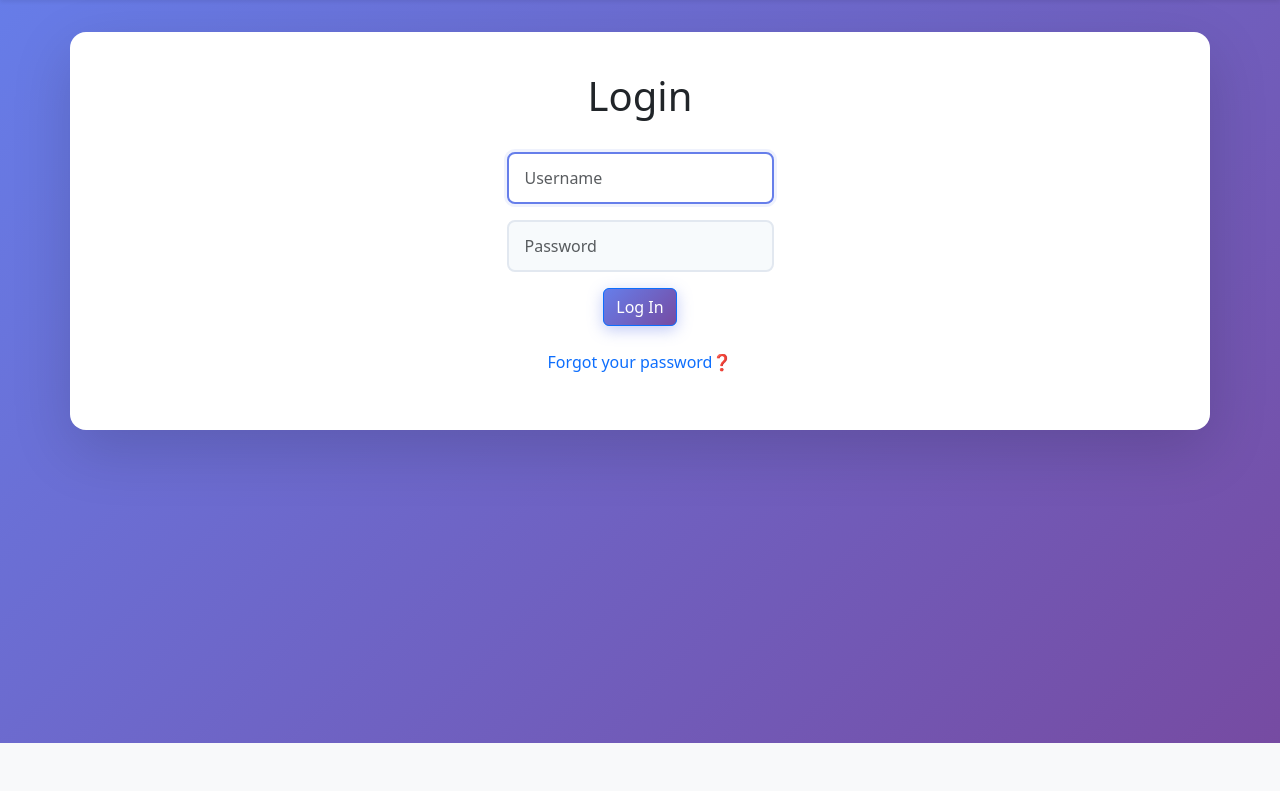
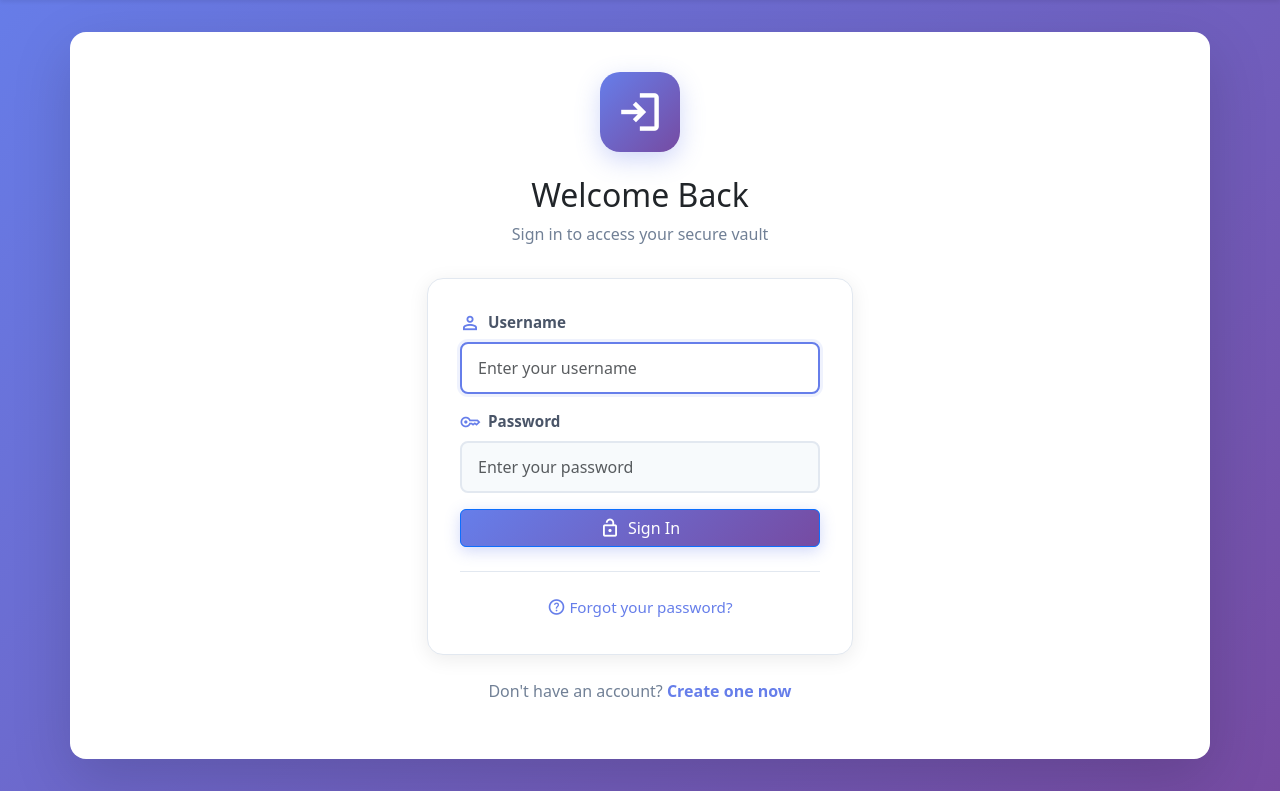
Before and after one commit to vedasm/AuthGuard, a Flask app: page /login in a window 1280 px wide. Shown: the part 57-848 px from the top of the page. Before the commit the page ends 800 px from the top, so only its background shows below. Run offline with Flask 3, Linux system fonts and the light colour scheme; some libraries are stand-ins or nearby versions.

Commit message:
Revamp login page with new layout and styles
Updated the login form layout and added styling for better user experience.

```diff
--- a/templates/login.html
+++ b/templates/login.html
@@ -5,21 +5,155 @@
 {% endblock %}
 
 {% block main %}
-    <h1>Login</h1>
-    <br>
-    <form action="/login" method="post">
-        <div class="mb-3">
-            <input autocomplete="off" autofocus class="form-control mx-auto w-auto" name="username" placeholder="Username" type="text">
-        </div>
-        <div class="mb-3">
-            <input class="form-control mx-auto w-auto" name="password" placeholder="Password" type="password">
+    <div class="container" style="max-width: 450px;">
+        <div class="page-header">
+            <div class="header-icon">
+                <span class="material-symbols-outlined">login</span>
+            </div>
+            <h2>Welcome Back</h2>
+            <p class="page-subtitle">Sign in to access your secure vault</p>
         </div>
 
-        <button class="btn btn-primary" type="submit">Log In</button>
-        <br>
-        <br>
-        <p class="text-muted">
-            <a href="{{ url_for('forgot') }}" class="text-decoration-none">Forgot your password❓</a>
-        </p>
-    </form>
+        <div class="form-card">
+            <form action="/login" method="post">
+                <div class="mb-3">
+                    <label for="username" class="form-label">
+                        <span class="material-symbols-outlined label-icon">person</span>
+                        Username
+                    </label>
+                    <input autocomplete="off" autofocus class="form-control" id="username" name="username" placeholder="Enter your username" type="text" required>
+                </div>
+                <div class="mb-3">
+                    <label for="password" class="form-label">
+                        <span class="material-symbols-outlined label-icon">key</span>
+                        Password
+                    </label>
+                    <input class="form-control" id="password" name="password" placeholder="Enter your password" type="password" required>
+                </div>
+
+                <button class="btn btn-primary w-100" type="submit">
+                    <span class="material-symbols-outlined">lock_open</span>
+                    Sign In
+                </button>
+            </form>
+
+            <div class="form-footer">
+                <a href="{{ url_for('forgot') }}" class="forgot-link">
+                    <span class="material-symbols-outlined">help</span>
+                    Forgot your password?
+                </a>
+            </div>
+        </div>
+
+        <div class="register-prompt">
+            <p>Don't have an account? <a href="{{ url_for('register') }}">Create one now</a></p>
+        </div>
+    </div>
+
+    <style>
+        .page-header {
+            text-align: center;
+            margin-bottom: 2rem;
+        }
+
+        .header-icon {
+            width: 80px;
+            height: 80px;
+            background: linear-gradient(135deg, #667eea 0%, #764ba2 100%);
+            border-radius: 20px;
+            display: flex;
+            align-items: center;
+            justify-content: center;
+            margin: 0 auto 1.5rem;
+            box-shadow: 0 8px 24px rgba(102, 126, 234, 0.3);
+        }
+
+        .header-icon .material-symbols-outlined {
+            font-size: 48px;
+            color: white;
+        }
+
+        .page-subtitle {
+            color: #718096;
+            font-size: 1rem;
+            margin-top: 0.5rem;
+        }
+
+        .form-card {
+            background: white;
+            padding: 2rem;
+            border-radius: 16px;
+            box-shadow: 0 4px 20px rgba(0, 0, 0, 0.08);
+            border: 1px solid #e2e8f0;
+        }
+
+        .form-label {
+            display: flex;
+            align-items: center;
+            gap: 0.5rem;
+            font-weight: 600;
+            color: #4a5568;
+            margin-bottom: 0.5rem;
+            font-size: 0.95rem;
+        }
+
+        .label-icon {
+            font-size: 20px;
+            color: #667eea;
+        }
+
+        .btn {
+            display: flex;
+            align-items: center;
+            justify-content: center;
+            gap: 0.5rem;
+        }
+
+        .btn .material-symbols-outlined {
+            font-size: 20px;
+        }
+
+        .form-footer {
+            margin-top: 1.5rem;
+            text-align: center;
+            padding-top: 1.5rem;
+            border-top: 1px solid #e2e8f0;
+        }
+
+        .forgot-link {
+            color: #667eea;
+            text-decoration: none;
+            font-size: 0.95rem;
+            display: inline-flex;
+            align-items: center;
+            gap: 0.25rem;
+            transition: all 0.2s ease;
+        }
+
+        .forgot-link:hover {
+            color: #764ba2;
+            gap: 0.5rem;
+        }
+
+        .forgot-link .material-symbols-outlined {
+            font-size: 18px;
+        }
+
+        .register-prompt {
+            text-align: center;
+            margin-top: 1.5rem;
+            color: #718096;
+        }
+
+        .register-prompt a {
+            color: #667eea;
+            text-decoration: none;
+            font-weight: 600;
+            transition: color 0.2s ease;
+        }
+
+        .register-prompt a:hover {
+            color: #764ba2;
+        }
+    </style>
 {% endblock %}
```
